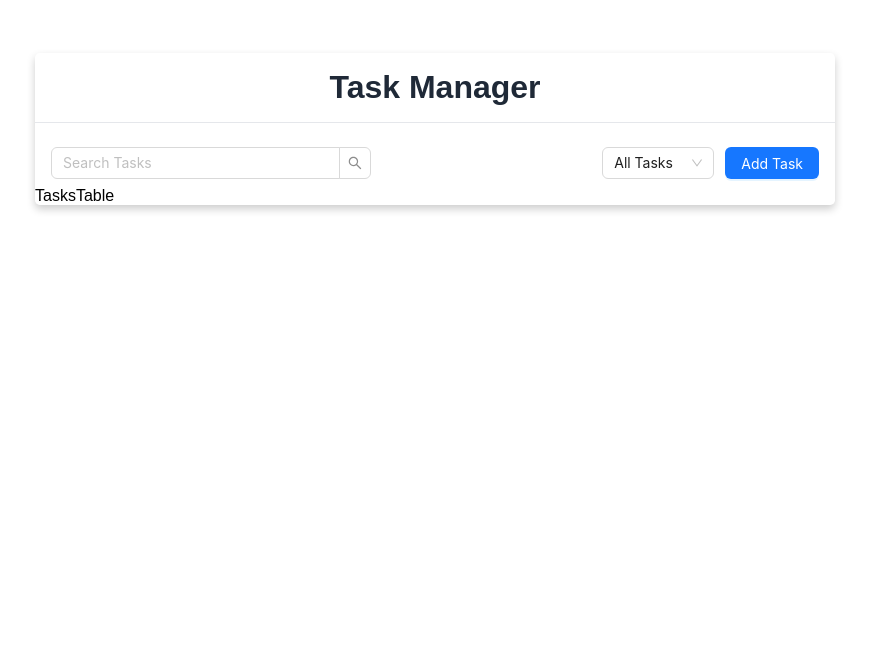
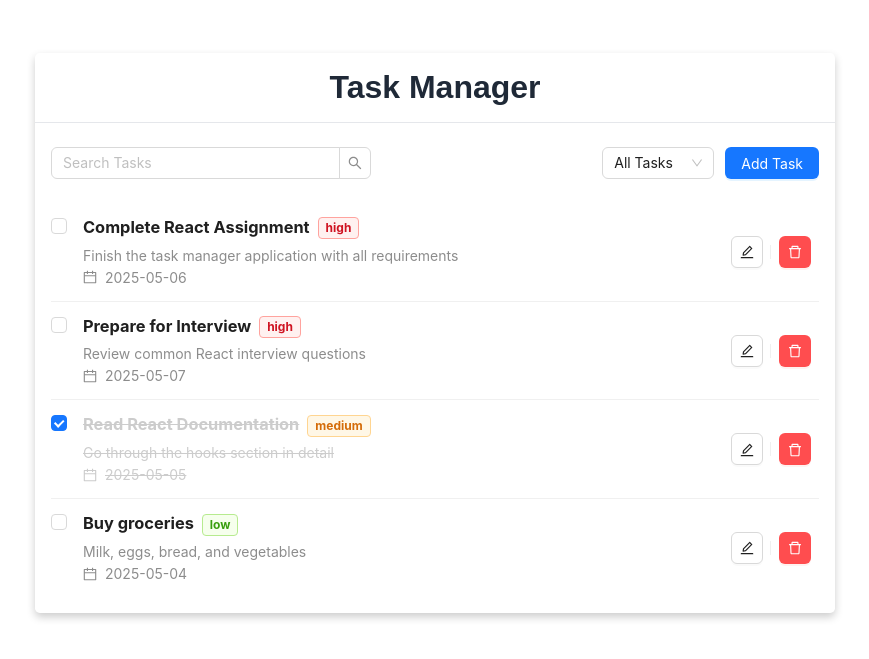
Before and after one commit to ekizashvilit/croco-task, a React (Vite) app: page / in a window 1280 px wide. Shown: the part 107-766 px from the top of the page, without its empty margins (205-1074 px from the left). Built offline with nearby package versions, Linux system fonts and the light colour scheme.

Commit message:
add: tasks list content

```diff
--- /dev/null
+++ b/src/components/TasksList.jsx
@@ -0,0 +1,120 @@
+import {
+	EditOutlined,
+	DeleteOutlined,
+	CalendarOutlined,
+} from "@ant-design/icons";
+import { useState } from "react";
+import styled from "styled-components";
+import { List, Checkbox, Tag, Button, Space } from "antd";
+
+const initialTasks = [
+	{
+		id: 1,
+		title: "Complete React Assignment",
+		description: "Finish the task manager application with all requirements",
+		priority: "high",
+		completed: false,
+		date: "2025-05-06",
+	},
+	{
+		id: 2,
+		title: "Prepare for Interview",
+		description: "Review common React interview questions",
+		priority: "high",
+		completed: false,
+		date: "2025-05-07",
+	},
+	{
+		id: 3,
+		title: "Read React Documentation",
+		description: "Go through the hooks section in detail",
+		priority: "medium",
+		completed: true,
+		date: "2025-05-05",
+	},
+	{
+		id: 4,
+		title: "Buy groceries",
+		description: "Milk, eggs, bread, and vegetables",
+		priority: "low",
+		completed: false,
+		date: "2025-05-04",
+	},
+];
+
+const priorityColors = {
+	high: "red",
+	medium: "orange",
+	low: "green",
+};
+
+const TasksList = () => {
+	const [tasks, setTasks] = useState(initialTasks);
+
+	const handleToggleComplete = (taskId) => {
+		setTasks(
+			tasks.map((task) =>
+				task.id === taskId ? { ...task, completed: !task.completed } : task
+			)
+		);
+	};
+
+	return (
+		<StyledList
+			itemLayout="horizontal"
+			dataSource={tasks}
+			renderItem={(task) => (
+				<List.Item
+					actions={[
+						<Button type="default" icon={<EditOutlined />} key="list-edit" />,
+						<Button
+							type="primary"
+							danger
+							icon={<DeleteOutlined />}
+							key="list-delete"
+						/>,
+					]}
+				>
+					<List.Item.Meta
+						avatar={
+							<Checkbox
+								checked={task.completed}
+								onChange={() => handleToggleComplete(task.id)}
+							/>
+						}
+						title={
+							<Space>
+								<h3 className={`${task.completed ? "task-completed" : ""}`}>
+									{task.title}
+								</h3>
+								<Tag color={priorityColors[task.priority]}>{task.priority}</Tag>
+							</Space>
+						}
+						description={
+							<>
+								<p className={`${task.completed ? "task-completed" : ""}`}>
+									{task.description}
+								</p>
+								<Space className={`${task.completed ? "task-completed" : ""}`}>
+									<CalendarOutlined />
+									<span>{task.date}</span>
+								</Space>
+							</>
+						}
+					/>
+				</List.Item>
+			)}
+		/>
+	);
+};
+
+const StyledList = styled(List)`
+	padding: 1rem;
+
+	.task-completed {
+		text-decoration: line-through;
+		color: #ccc;
+	}
+`;
+
+export default TasksList;
--- a/src/components/TasksTable.jsx
+++ /dev/null
@@ -1,4 +0,0 @@
-const TasksTable = () => {
-	return <div>TasksTable</div>;
-};
-export default TasksTable;
--- a/src/pages/MainPage.jsx
+++ b/src/pages/MainPage.jsx
@@ -1,14 +1,15 @@
 import styled from "styled-components";
+
+import TasksList from "../components/TasksList";
+import TasksControls from "../components/TasksControls";
 import MainPageHeader from "../components/MainPageHeader";
-import TasksControls from "../components/TasksControls";
-import TasksTable from "../components/TasksTable";
 
 const MainPage = () => {
 	return (
 		<MainPageWrapper>
 			<MainPageHeader />
 			<TasksControls />
-			<TasksTable />
+			<TasksList />
 		</MainPageWrapper>
 	);
 };
```
